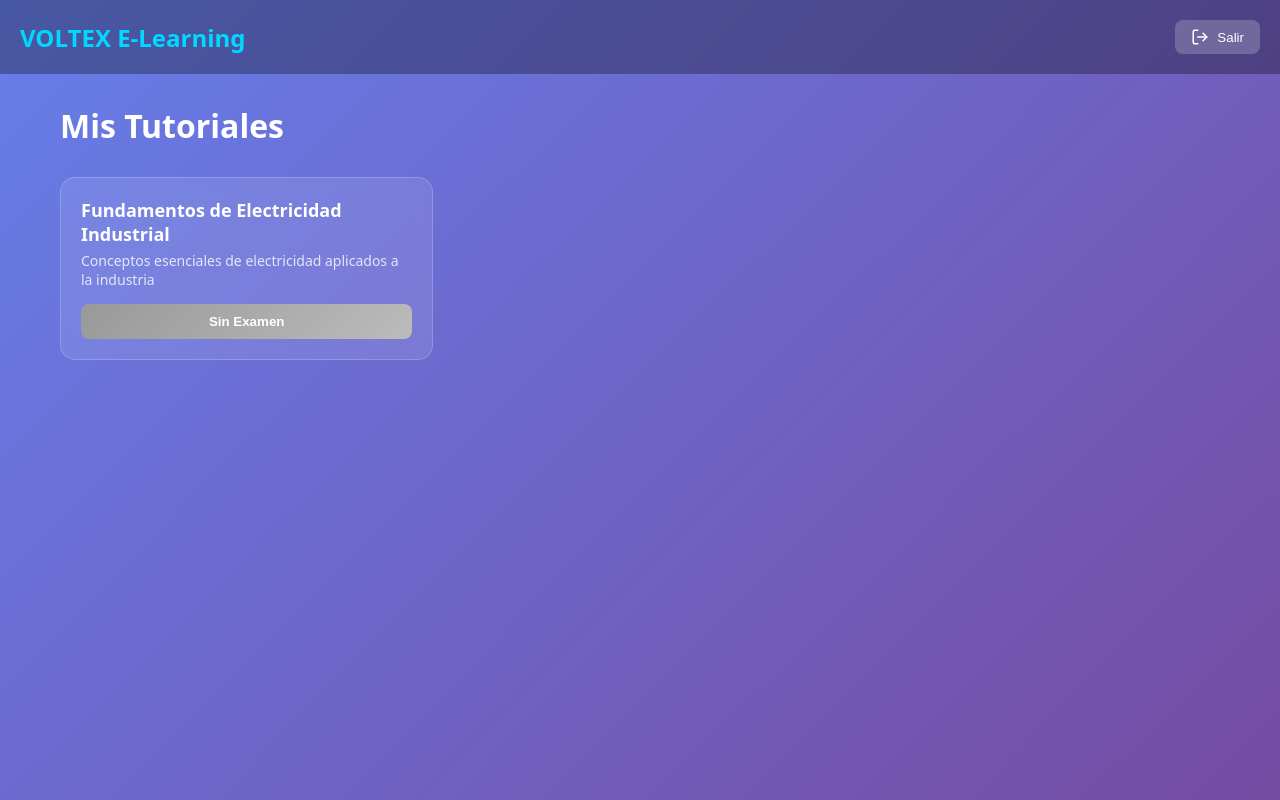
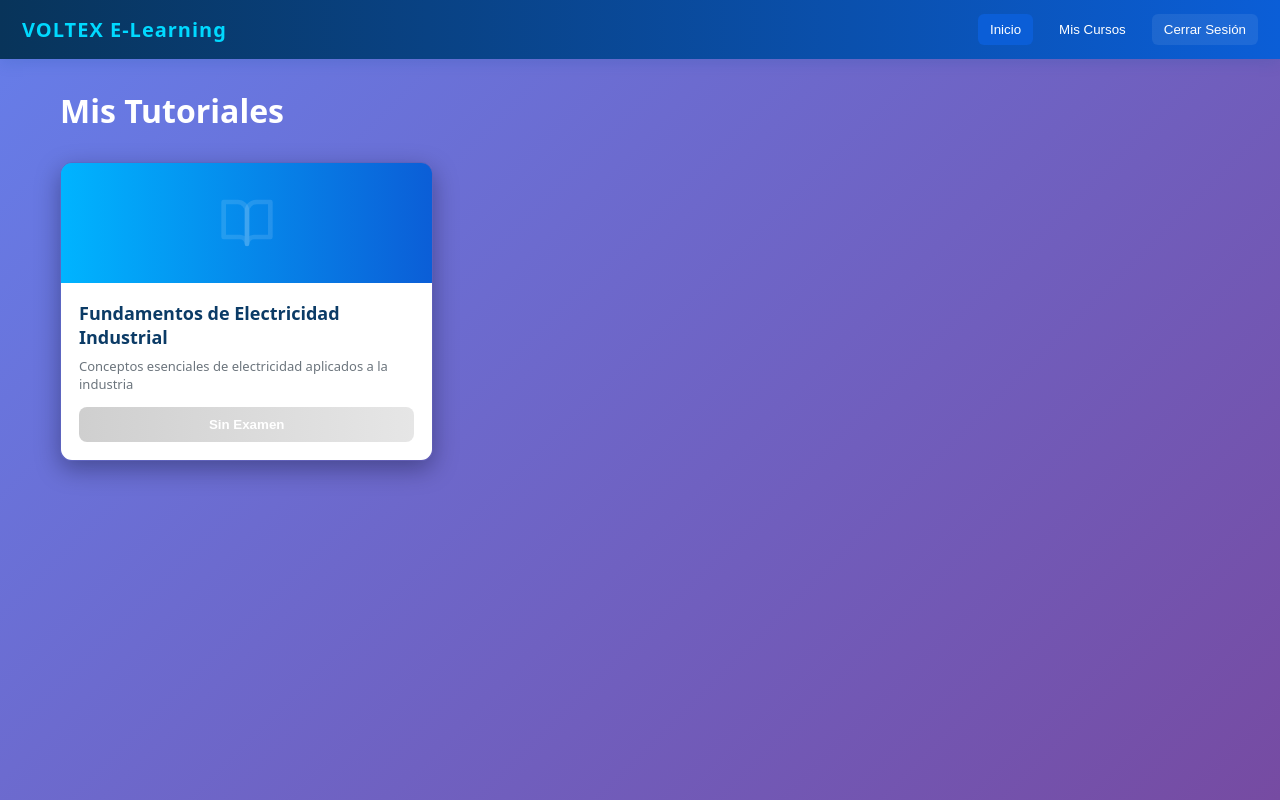
Before and after one commit to MC-Edgar/Voltex-E-learning, a React (Vite) app in the folder Voltex elearning/: page / in a window 1280 px wide. Both pictures are taken after typing "name@example.com", "Sample123" into the empty fields and a click on the button "LOGIN". Built offline with nearby package versions, Linux system fonts and the light colour scheme.

Commit message:
UI: update navbar and course cards to match ecoronel styles (gradient header, white content strip, cyan CTAs)

```diff
--- a/Voltex elearning/src/App.jsx
+++ b/Voltex elearning/src/App.jsx
@@ -628,32 +628,29 @@ export default function App() {
         fontFamily: 'system-ui'
       }}>
         <nav style={{
-          background: 'rgba(0,0,0,0.3)',
-          padding: '20px',
+          background: 'linear-gradient(90deg,#08345a 0%, #0b5ed7 100%)',
+          padding: '14px 22px',
           color: 'white',
           display: 'flex',
           justifyContent: 'space-between',
-          alignItems: 'center'
+          alignItems: 'center',
+          boxShadow: '0 4px 14px rgba(11,78,150,0.15)'
         }}>
-          <h1 style={{ color: '#00d9ff', margin: 0, fontSize: '24px', fontWeight: 'bold' }}>
+          <div style={{ display: 'flex', alignItems: 'center', gap: '16px' }}>
+            <h1 style={{ color: '#00d9ff', margin: 0, fontSize: '20px', fontWeight: '800', letterSpacing: '1px' }}>
               VOLTEX E-Learning
             </h1>
+          </div>
+          <div style={{ display: 'flex', gap: '14px', alignItems: 'center' }}>
+            <button style={{ background: '#0b5ed7', color: 'white', border: 'none', padding: '8px 12px', borderRadius: '6px', cursor: 'pointer' }}>Inicio</button>
+            <button style={{ background: 'transparent', color: 'white', border: 'none', padding: '8px 12px', borderRadius: '6px', cursor: 'pointer' }}>Mis Cursos</button>
             <button
               onClick={() => { setCurrentUser(null); setUserType(null); }}
-            style={{
-              padding: '8px 16px',
-              background: 'rgba(255,255,255,0.2)',
-              color: 'white',
-              border: 'none',
-              borderRadius: '8px',
-              cursor: 'pointer',
-              display: 'flex',
-              alignItems: 'center',
-              gap: '8px'
-            }}
+              style={{ padding: '8px 12px', background: 'rgba(255,255,255,0.08)', color: 'white', border: 'none', borderRadius: '6px', cursor: 'pointer' }}
             >
-            <LogOut size={18} /> Salir
+              Cerrar Sesión
             </button>
+          </div>
         </nav>
 
         <div style={{ maxWidth: '1200px', margin: '0 auto', padding: '30px 20px' }}>
@@ -672,46 +669,31 @@ export default function App() {
             gap: '20px'
           }}>
             {tutorials.map(tutorial => (
-              <div
-                key={tutorial.id}
-                style={{
-                  background: 'rgba(255,255,255,0.1)',
-                  backdropFilter: 'blur(10px)',
-                  border: '1px solid rgba(255,255,255,0.2)',
-                  borderRadius: '15px',
-                  padding: '20px',
-                  color: 'white'
-                }}
-              >
-                <h3 style={{ margin: '0 0 5px 0', fontSize: '18px', fontWeight: 'bold' }}>
-                  {tutorial.title}
-                </h3>
-                <p style={{ margin: '0 0 15px 0', color: 'rgba(255,255,255,0.8)', fontSize: '14px' }}>
-                  {tutorial.description}
-                </p>
+              <div key={tutorial.id} style={{ borderRadius: '12px', overflow: 'hidden', boxShadow: '0 8px 24px rgba(2,6,23,0.35)', border: '1px solid rgba(0,0,0,0.12)' }}>
+                <div style={{ height: '120px', background: 'linear-gradient(90deg,#00b4ff 0%, #0b5ed7 100%)', display: 'flex', alignItems: 'center', justifyContent: 'center', color: 'rgba(255,255,255,0.12)' }}>
+                  <BookOpen size={56} />
+                </div>
+                <div style={{ background: 'white', padding: '18px' }}>
+                  <h3 style={{ margin: '0 0 8px 0', fontSize: '18px', fontWeight: '700', color: '#0b3b66' }}>{tutorial.title}</h3>
+                  <p style={{ margin: 0, fontSize: '13px', color: '#6c757d' }}>{tutorial.description}</p>
+                  <div style={{ marginTop: 14 }}>
                     <button
-                  onClick={() => {
-                    if (tutorial.exam) {
-                      handleStartExam(tutorial.id);
-                    } else {
-                      alert('Este curso aún no tiene examen disponible');
-                    }
-                  }}
+                      onClick={() => { if (tutorial.exam) { handleStartExam(tutorial.id); } else { alert('Este curso aún no tiene examen disponible'); } }}
                       style={{
                         width: '100%',
                         padding: '10px',
-                    background: tutorial.exam
-                      ? 'linear-gradient(135deg,#10b981,#34d399)'
-                      : 'linear-gradient(135deg,#999,#bbb)',
+                        background: tutorial.exam ? 'linear-gradient(90deg,#00b4ff,#00d9ff)' : 'linear-gradient(90deg,#cfcfcf,#e6e6e6)',
                         color: 'white',
                         border: 'none',
                         borderRadius: '8px',
                         cursor: tutorial.exam ? 'pointer' : 'not-allowed',
-                    fontWeight: 'bold'
+                        fontWeight: '700'
                       }}
                     >
                       {tutorial.exam ? 'Ir al Examen →' : 'Sin Examen'}
                     </button>
+                  </div>
+                </div>
               </div>
             ))}
           </div>
@@ -728,38 +710,26 @@ export default function App() {
       fontFamily: 'system-ui'
     }}>
       <nav style={{
-        background: 'rgba(0,0,0,0.3)',
-        padding: '20px',
+        background: 'linear-gradient(90deg,#08345a 0%, #0b5ed7 100%)',
+        padding: '12px 22px',
         color: 'white',
         display: 'flex',
         justifyContent: 'space-between',
-        alignItems: 'center'
+        alignItems: 'center',
+        boxShadow: '0 4px 14px rgba(11,78,150,0.15)'
       }}>
-        <h1 style={{
-          color: '#00d9ff',
-          textShadow: '0 0 20px rgba(0,217,255,0.5)',
-          margin: 0,
-          fontSize: '24px',
-          fontWeight: 'bold'
-        }}>
+        <div style={{ color: '#00d9ff', textShadow: '0 0 10px rgba(0,217,255,0.12)', margin: 0, fontSize: '20px', fontWeight: '800' }}>
           VOLTEX E-Learning
-        </h1>
+        </div>
+        <div style={{ display: 'flex', gap: '12px', alignItems: 'center' }}>
+          <button onClick={() => setShowAddTutorial(!showAddTutorial)} style={{ background: 'white', color: '#0b5ed7', padding: '8px 12px', borderRadius: '6px', border: 'none', cursor: 'pointer', fontWeight: '700' }}>+ Nuevo</button>
           <button
             onClick={() => { setCurrentUser(null); setUserType(null); }}
-          style={{
-            padding: '8px 16px',
-            background: 'rgba(255,255,255,0.2)',
-            color: 'white',
-            border: 'none',
-            borderRadius: '8px',
-            cursor: 'pointer',
-            display: 'flex',
-            alignItems: 'center',
-            gap: '8px'
-          }}
+            style={{ padding: '8px 12px', background: 'rgba(255,255,255,0.08)', color: 'white', border: 'none', borderRadius: '6px', cursor: 'pointer' }}
           >
-          <LogOut size={18} /> Salir
+            Cerrar Sesión
           </button>
+        </div>
       </nav>
 
       <div style={{ maxWidth: '1200px', margin: '0 auto', padding: '30px 20px' }}>
```
Lines whose indentation alone changed are shown as unchanged.
